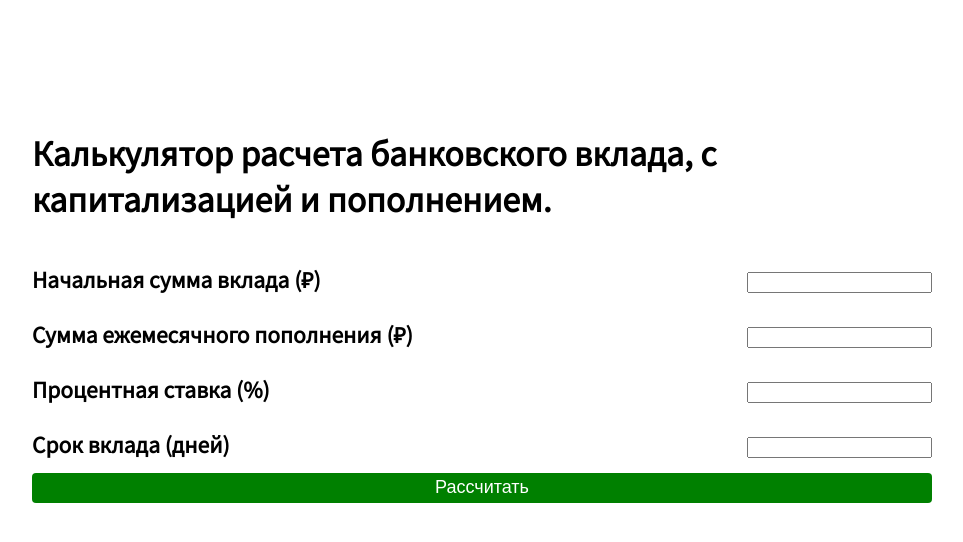
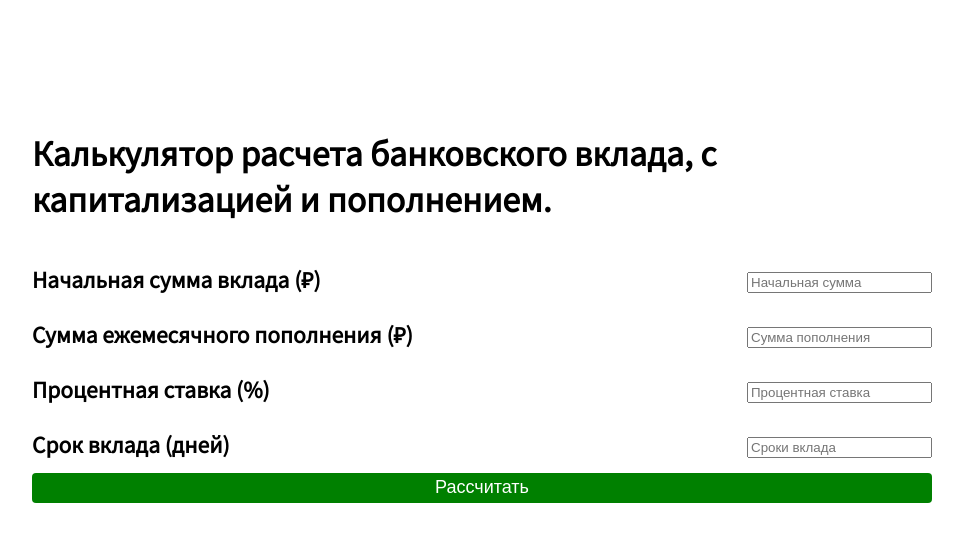
Before and after one commit to Chingiz-dev/Chingiz-M2, a plain HTML site: page index.html in a window 1280 px wide. Shown: the whole page, without its empty margins (158-1121 px from the left). Drawn offline with Linux system fonts and the light colour scheme.

Commit message:
placeholders added

```diff
--- a/index.html
+++ b/index.html
@@ -20,22 +20,22 @@
         <div class="text-and-prompt">
             <section>
                 <div class="text"><h3>Начальная сумма вклада (₽)</h3></div>
-                <div class="prompt"><input type="number" id="input-start-amount" /></div>
+                <div class="prompt"><input type="number" id="input-start-amount" placeholder="Начальная сумма"/></div>
             </section>
 
             <section>
                 <div class="text"><h3>Сумма ежемесячного пополнения (₽)</h3></div>
-                <div class="prompt"><input type="number" id="input-additional" /></div>
+                <div class="prompt"><input type="number" id="input-additional" placeholder="Сумма пополнения"/></div>
             </section>
 
             <section>
                 <div class="text"><h3>Процентная ставка (%)</h3></div>
-                <div class="prompt"><input type="number" id="input-percent" /></div>
+                <div class="prompt"><input type="number" id="input-percent" placeholder="Процентная ставка" /></div>
             </section>
 
             <section>
                 <div class="text"><h3>Срок вклада (дней)</h3></div>
-                <div class="prompt"><input type="number" id="input-days" /></div>
+                <div class="prompt"><input type="number" id="input-days" placeholder="Сроки вклада"/></div>
             </section>
         </div>
 
```
